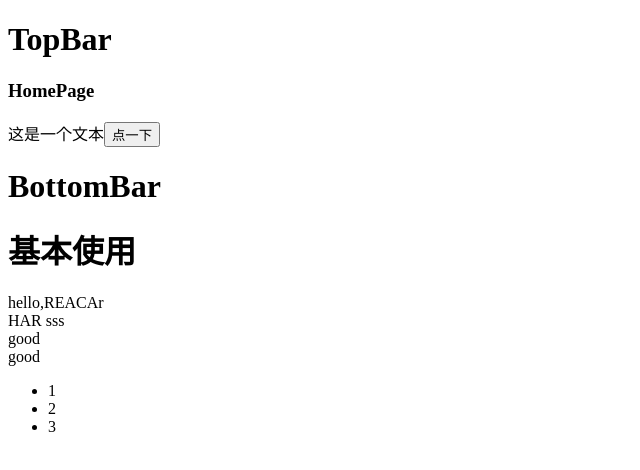
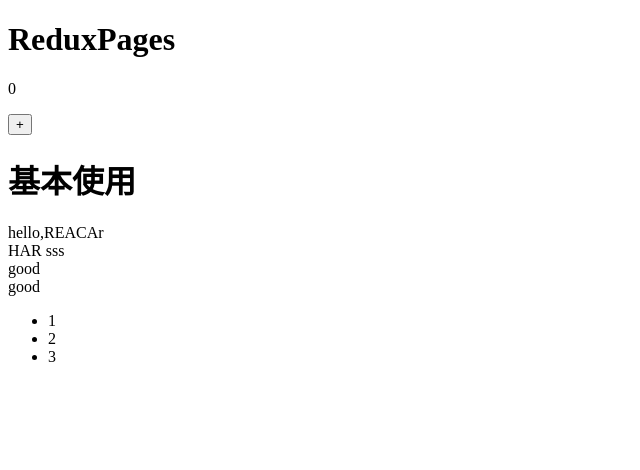
Before and after one commit to Chuyongwei/React.js, a React (Create React App) app: page / in a window 1280 px wide. Shown: the top 470 px of the page, without its empty margins (0-640 px from the left). Built offline with nearby package versions, Linux system fonts and the light colour scheme.

Commit message:
学习redux

```diff
--- a/package.json
+++ b/package.json
@@ -9,6 +9,7 @@
     "react": "^17.0.2",
     "react-dom": "^17.0.2",
     "react-scripts": "4.0.3",
+    "redux": "^4.1.0",
     "web-vitals": "^1.1.2"
   },
   "scripts": {
--- a/src/App.jsx
+++ b/src/App.jsx
@@ -3,17 +3,18 @@ import ClassComponent from './pages/ClassComponent'
 import FunctionComponent from './pages/FunctionComponent'
 import HomePage from './pages/HomePage'
 import LifeCyclePage from './pages/LifeCyclePage'
+import ReduxPages from './pages/ReduxPages'
 import SetSatePage from './pages/SetSatePage'
 
 export default function App() {
-
 	return (
 		<div>
 			{/* <ClassComponent></ClassComponent> */}
 			{/* <FunctionComponent></FunctionComponent> */}
 			{/* <SetSatePage></SetSatePage> */}
 			{/* <LifeCyclePage></LifeCyclePage> */}
-			<HomePage/>
+			{/* <HomePage/> */}
+			<ReduxPages/>
 		</div>
 	)
 }
--- a/src/index.js
+++ b/src/index.js
@@ -1,6 +1,7 @@
 import React from "react";
 import ReactDOM from "react-dom";
 import App from './App'
+import store from "./store";
 // impprt logo from './logo.svg'
 const name = "REACAr";
 // const logo = "./logo.svg"
@@ -31,5 +32,9 @@ const jsx = (
     {/* <img src={logo} classNames="logo"></img> */}
   </div>
 );
-
 ReactDOM.render(jsx, document.getElementById("root"));
+store.subscribe(()=>{
+	console.log("store发生了变化");
+	ReactDOM.render(<App/>, document.getElementById("root"));
+  // this.forceUpdate()
+})
--- /dev/null
+++ b/src/pages/ReduxPages.jsx
@@ -0,0 +1,23 @@
+import React, { Component } from 'react';
+import store from '../store';
+
+class ReduxPages extends Component {
+	componentDidMount(){
+		// store.subscribe(()=>{
+		// 	console.log("store发生了变化");
+		// 	this.forceUpdate()
+		// })
+	}
+	render() {
+		console.log("store",store);
+		return (
+			<div>
+				<h1>ReduxPages</h1>
+				<p>{store.getState()}</p>
+				<button onClick={()=>{store.dispatch({type:'ADD'})}}>+</button>
+			</div>
+		);
+	}
+}
+
+export default ReduxPages;
--- /dev/null
+++ b/src/store/index.js
@@ -0,0 +1,17 @@
+import { createStore } from "redux";
+
+function counterReducer(state=0, action) {
+  switch (action.type) {
+    case "ADD":
+      console.log(state);
+      return state + 1;
+    case "MINUS":
+      return state - 1;
+			default :return state
+  }
+
+}
+
+const store = createStore(counterReducer);
+
+export default store
```
Also changed, not shown: 2 other files (tests, documents, lock files or other folders).
